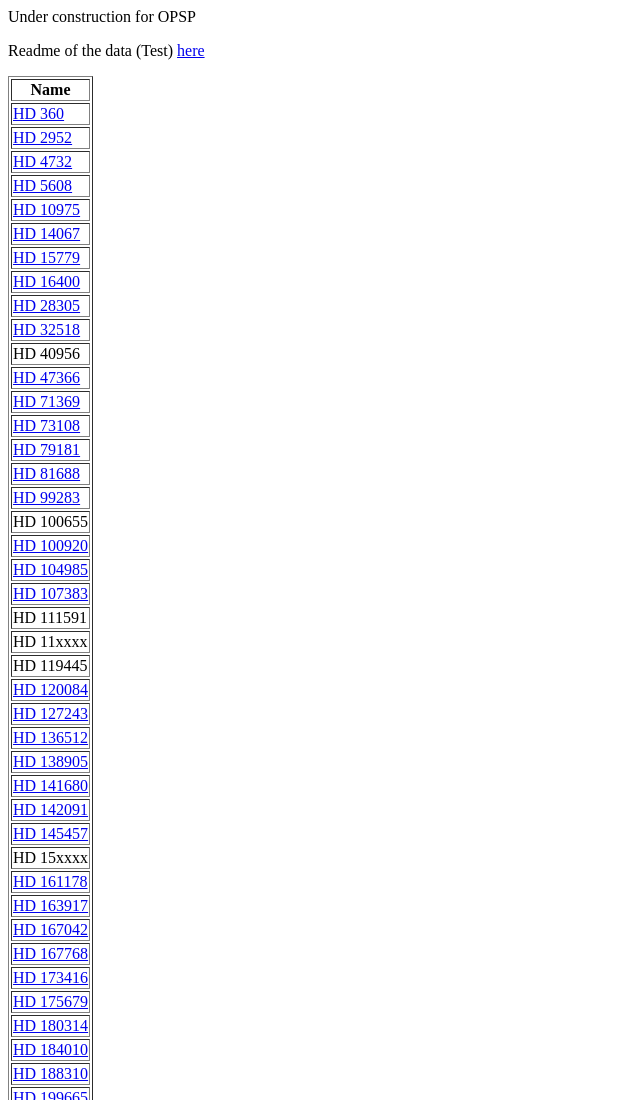
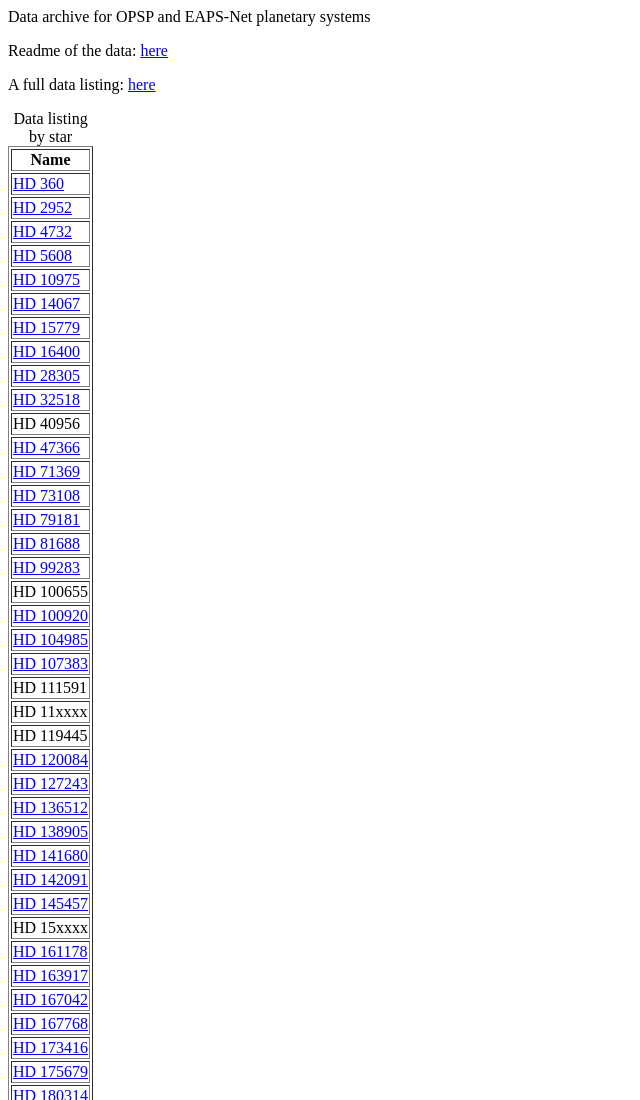
Before and after one commit to okayamapsp/okayamapsp.github.io, a plain HTML site: page index.html in a window 1280 px wide. Shown: the top 1100 px of the page, without its empty margins (0-640 px from the left). Drawn offline with Linux system fonts and the light colour scheme.

Commit message:
Update index.html

```diff
--- a/index.html
+++ b/index.html
@@ -1,8 +1,10 @@
-<p>Under construction for OPSP</p>
+<p>Data archive for OPSP and EAPS-Net planetary systems</p>
 
-<p>Readme of the data (Test) <a href="data/readme.txt">here</a> </p>
+<p>Readme of the data: <a href="data/readme.txt">here</a> </p>
+<p>A full data listing: <a href="data/rvs_all.txt">here</a> </p>
 
 <table border="1">
+  <caption>Data listing by star</caption>
   <tr>
     <th>Name</th>
   </tr>
```
